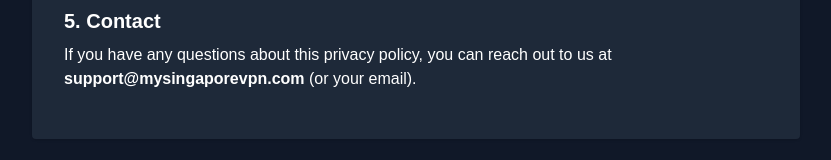
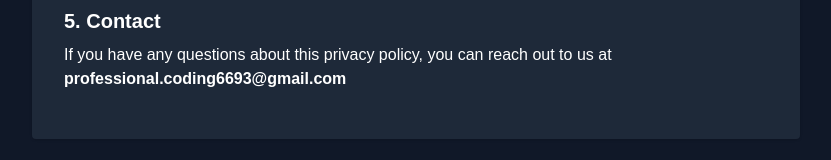
Before and after one commit to AayushGTM6693/My-Vpn-Server, a Next.js app in the folder frontend/: page /privacy-policy in a window 1280 px wide. Shown: the part 661-821 px from the top of the page, without its empty margins (224-1055 px from the left). Built offline with nearby package versions, Linux system fonts and the light colour scheme.

Commit message:
update contact email in privacy policy

```diff
--- a/frontend/src/app/privacy-policy/page.tsx
+++ b/frontend/src/app/privacy-policy/page.tsx
@@ -42,7 +42,7 @@
         <h2 className="text-xl font-semibold mt-6 mb-2">5. Contact</h2>
         <p className="mb-4">
           If you have any questions about this privacy policy, you can reach out
-          to us at <strong>support@mysingaporevpn.com</strong> (or your email).
+          to us at <strong>professional.coding6693@gmail.com</strong>
         </p>
       </div>
     </div>
```
